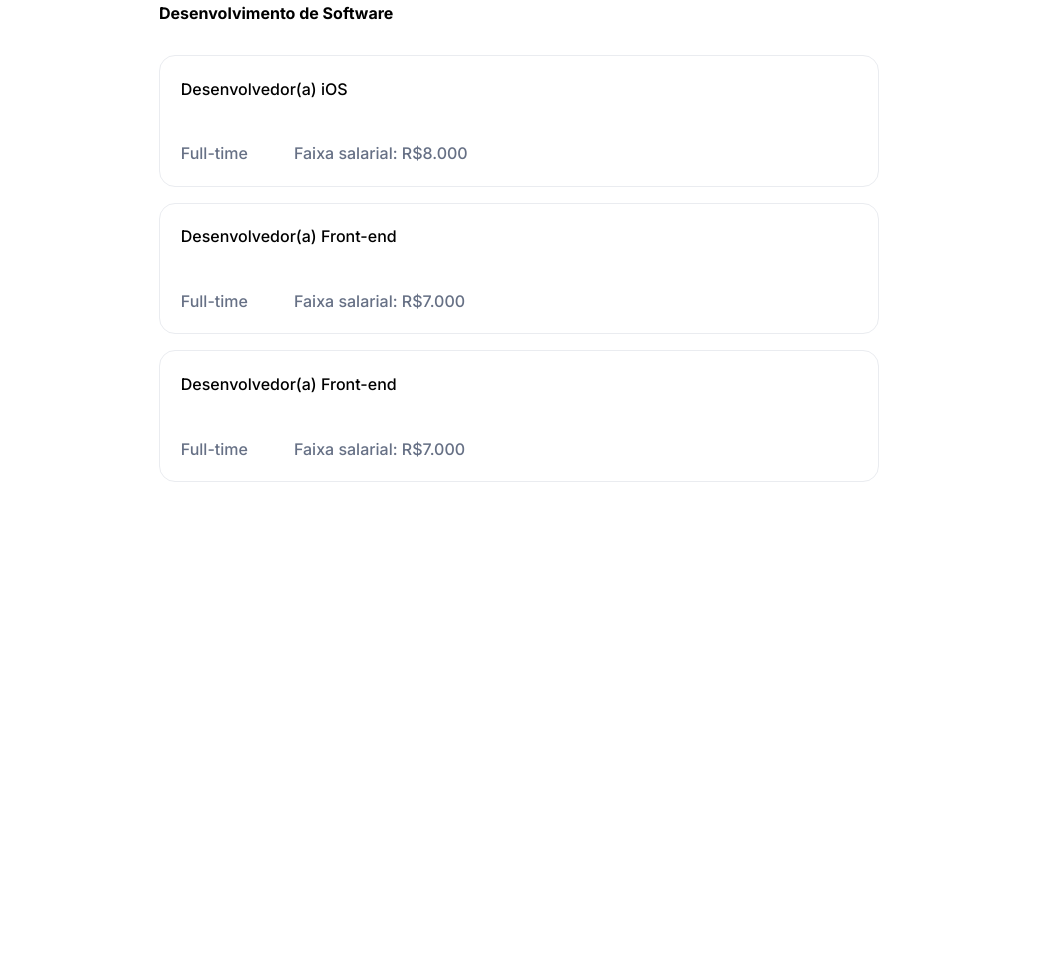
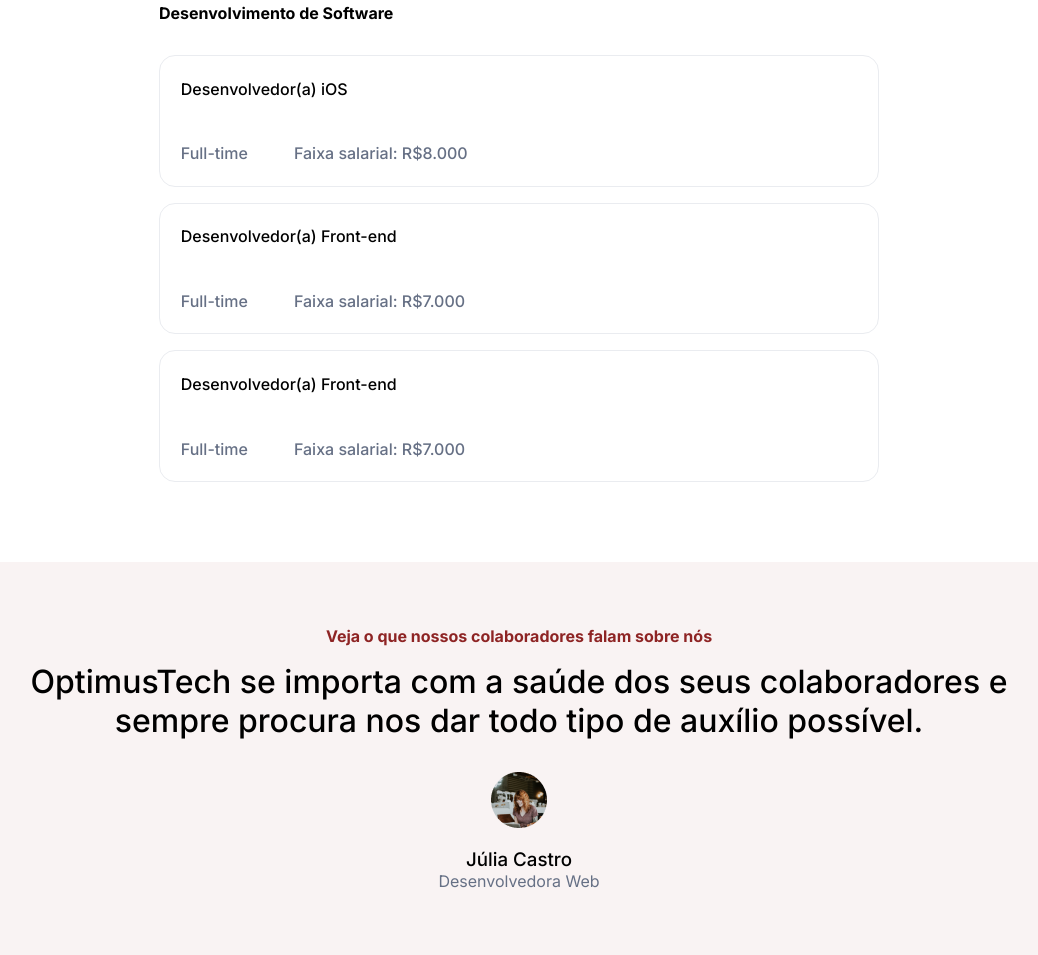
Before and after one commit to dfa2307/Alura-7DaysOfCode, a plain HTML site: page index.html in a window 1280 px wide. Shown: the part 1820-2775 px from the top of the page, without its empty margins (121-1159 px from the left). Before the commit the page ends 2318 px from the top, so only its background shows below. Drawn offline with Linux system fonts and the light colour scheme.

Commit message:
new file:   Imagens/Avatar.png 	modified:   estilo.css 	modified:   index.html

```diff
--- a/estilo.css
+++ b/estilo.css
@@ -98,7 +98,7 @@ ul > li{
 .metricas{
     display: grid;
     grid-template-columns: repeat(4, 1fr);
-    grid-template-rows: 200px;
+    grid-template-rows: 12.5rem;
     column-gap: 2rem;
     width: 72rem;
     margin: 0 auto;
@@ -169,6 +169,7 @@ ul > li{
 
 .desenvolvimento{
     margin-top: 3rem;
+    margin-bottom: 4rem;
 }
 
 .vagas-design > h4, .vagas-desenvolvimento > h4{
@@ -190,3 +191,43 @@ ul > li{
 .vagas-salarios > span{
     color: var(--text-color);
 }
+
+.colaboradores{
+    display: flex;
+    justify-content: center;
+    margin-bottom: 2rem;
+}
+
+.colab{
+    background-color: var(--text-color-vaga);
+    width: 76rem;
+    border-radius: 1rem;
+    padding: 4rem;
+    text-align: center;
+}
+
+.colab > h4{
+    color: var(--main-color);
+    margin-bottom: 1rem;
+}
+
+.colab > p {
+    font-weight: 500;
+    font-size: 2rem;
+}
+
+.avatar{
+    margin-top: 2rem;
+}
+
+.avatar > p{
+    color: var(--text-color);
+}
+
+.avatar > h3{
+    font-weight: 500;
+}
+
+.avatar > img{
+    margin-bottom: 1rem;
+}
--- a/index.html
+++ b/index.html
@@ -127,6 +127,20 @@
             </div>
 
         </section>
+
+        <section class="colaboradores">
+            <div class="colab">
+                <h4>Veja o que nossos colaboradores falam sobre nós</h4>
+                <p>OptimusTech se importa com a saúde dos seus colaboradores e sempre procura nos dar todo tipo de auxílio possível.</p>
+
+                <div class="avatar">
+                    <img src="./Imagens/Avatar.png" alt="avatar">
+                    <h3>Júlia Castro</h3>
+                    <p>Desenvolvedora Web</p>
+                </div>
+
+            </div>
+        </section>
     </main>
 </body>
 </html>
```
Also changed, not shown: Imagens/Avatar.png (added).
